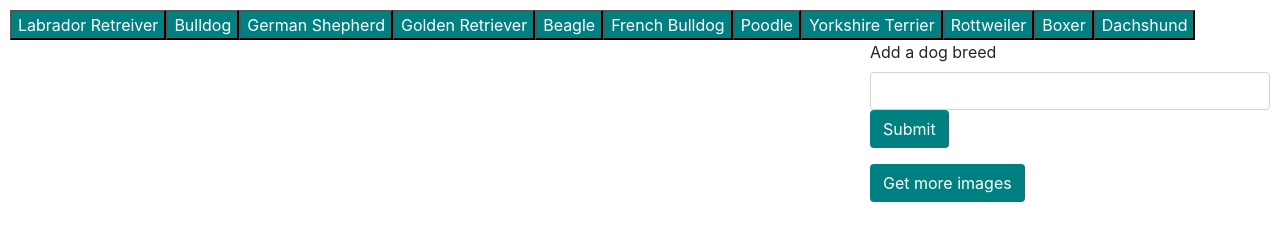
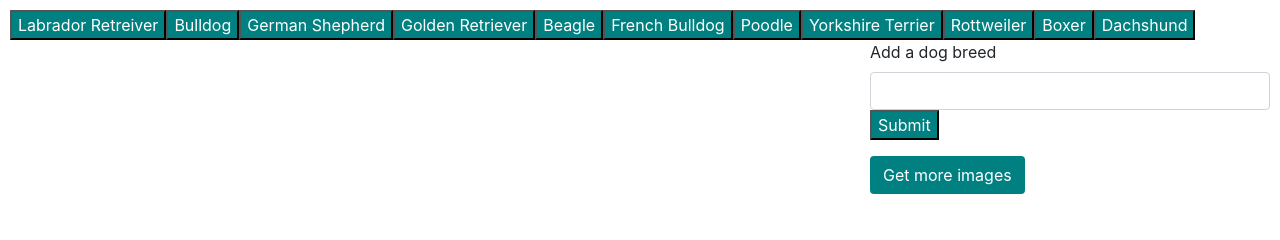
Before and after one commit to joann675/DogBreedPictures, a plain HTML site: page index.html in a window 1280 px wide. Drawn offline with nearby package versions, Linux system fonts and the light colour scheme.

Commit message:
Changed button to input element as per TA comments

```diff
--- a/index.html
+++ b/index.html
@@ -21,7 +21,7 @@
                 <div class="form-group">
                     <label for="sTerm">Add a dog breed</label>
                     <input type="text" class="form-control" id="breed" placeholder="">
-                    <button type="button" class="btn btn-submit" id="addBreed" style="background:teal; color:white">Submit</button>
+                    <input type="submit" value="Submit"  id="addBreed" style="background:teal; color:white">
 
                 </div>
             </form>
```
